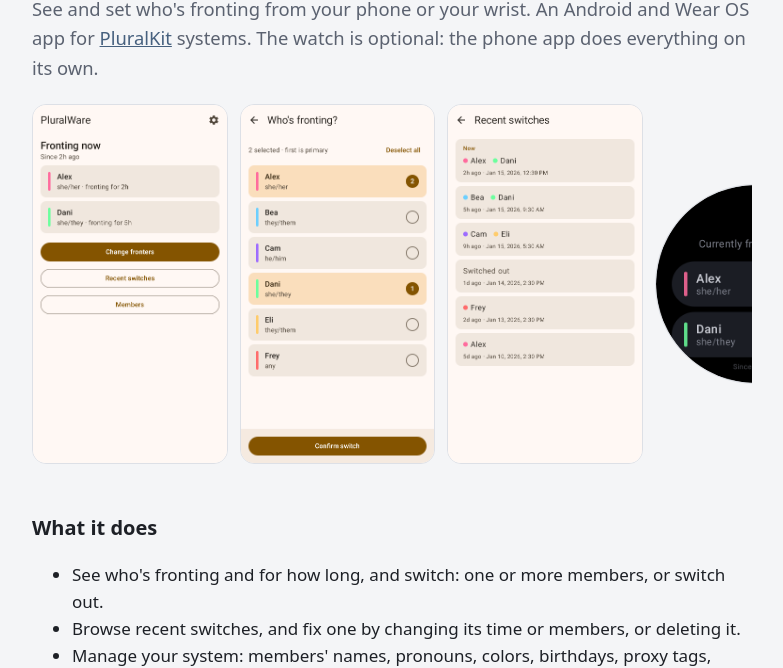
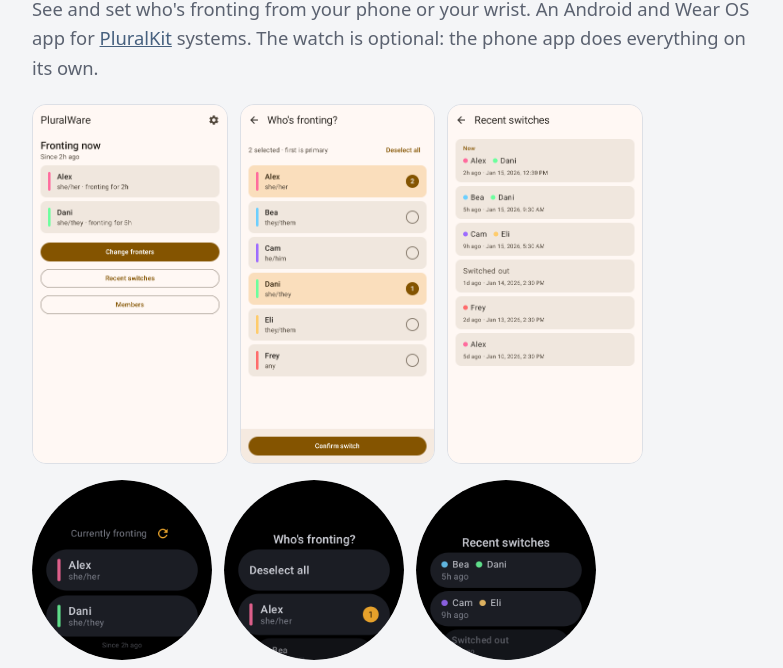
Before and after one commit to mishan/foggyden.org, a plain HTML site: page pluralware/index.html in a window 1280 px wide. Shown: the part 137-805 px from the top of the page, without its empty margins (248-1031 px from the left). Drawn offline with Linux system fonts and the light colour scheme.

Commit message:
Show the watch screenshots on a row of their own

```diff
--- a/pluralware/index.html
+++ b/pluralware/index.html
@@ -19,8 +19,11 @@
       <img src="screenshots/phone-home.png" alt="The phone's home screen: Alex and Dani fronting, for 2 and 5 hours">
       <img src="screenshots/phone-picker.png" alt="Choosing fronters on the phone, with Confirm switch at the bottom">
       <img src="screenshots/phone-history.png" alt="Recent switches on the phone, with how long ago and when">
+    </div>
+    <div class="shots">
       <img class="watch" src="screenshots/watch-home.png" alt="The watch's home screen: Alex and Dani fronting">
       <img class="watch" src="screenshots/watch-picker.png" alt="Choosing fronters on the watch">
+      <img class="watch" src="screenshots/watch-history.png" alt="Recent switches on the watch">
     </div>
 
     <h2>What it does</h2>
--- a/style.css
+++ b/style.css
@@ -55,7 +55,7 @@ a { color: var(--accent); }
 .hexline { --c: var(--hexline); }
 .shots { display: flex; gap: 12px; overflow-x: auto; padding: 4px 0 12px; }
 .shots img { height: 360px; width: auto; border-radius: 14px; border: 1px solid var(--line); flex: none; }
-.shots img.watch { height: 200px; border-radius: 50%; align-self: center; }
+.shots img.watch { height: 180px; border-radius: 50%; border: none; }
 .note { background: var(--surface); border: 1px solid var(--line); border-radius: 10px; padding: 12px 16px; color: var(--muted); }
 footer { color: var(--muted); font-size: 0.9rem; padding-top: 2.5rem; padding-bottom: 2.5rem; }
 footer a { color: var(--muted); }
```
